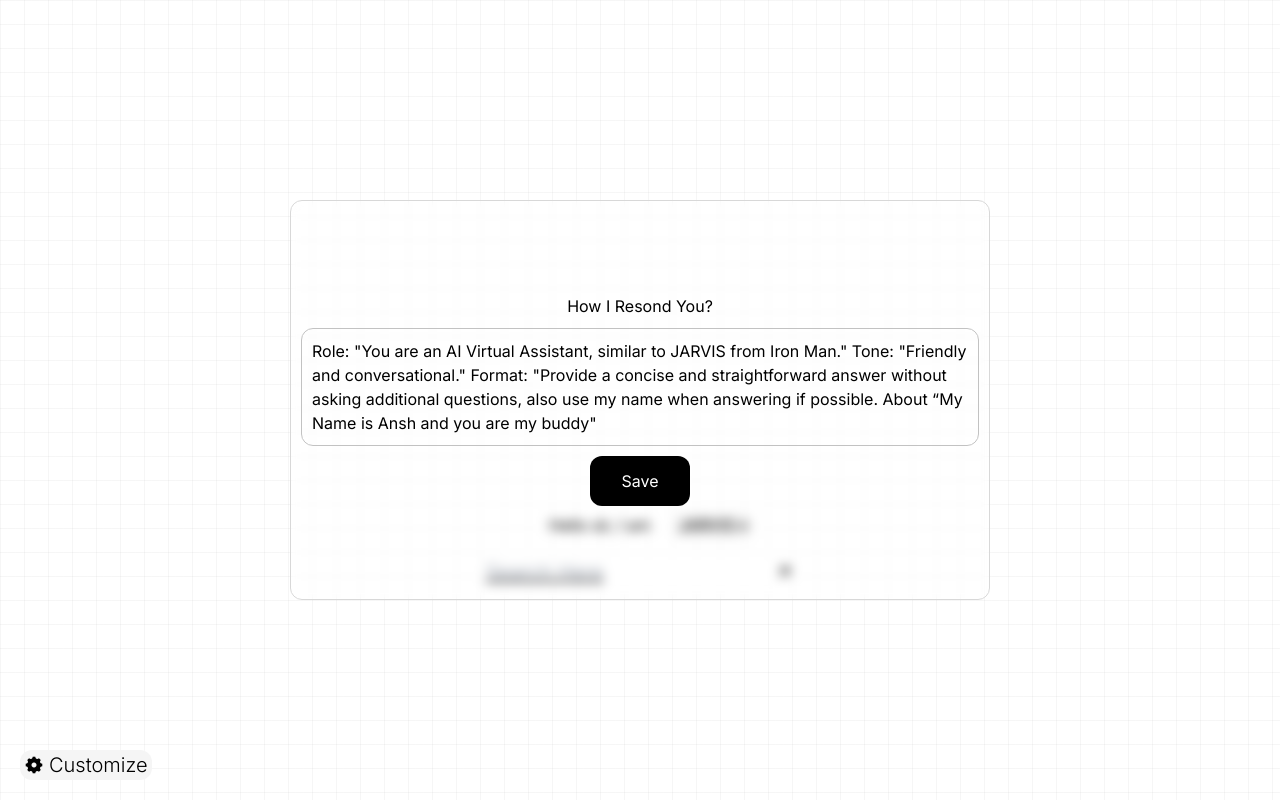
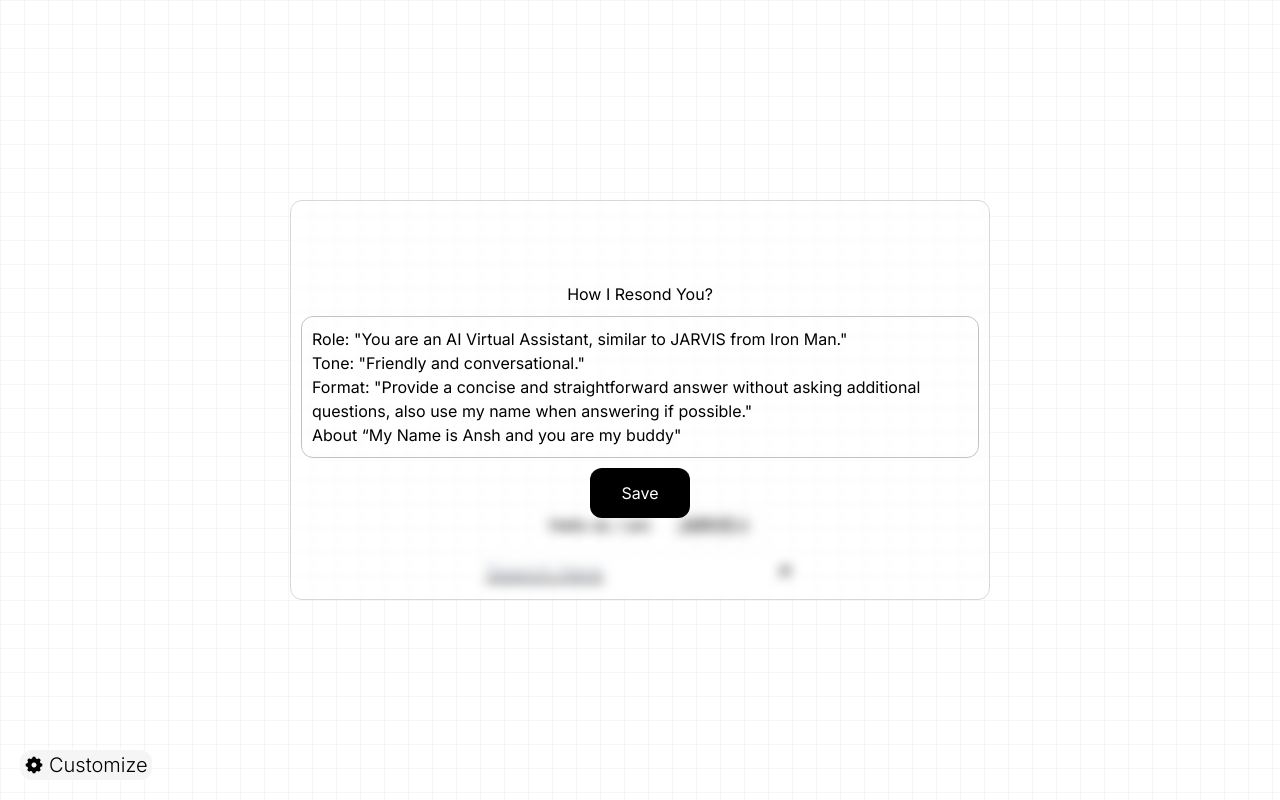
Before and after one commit to yesutkarsh/anshai, a Next.js app: page / in a window 1280 px wide. Both pictures are taken after a click on the element "Customize". Built offline with nearby package versions, Linux system fonts and the light colour scheme.

Commit message:
ash sing project

```diff
--- a/app/Animation.js
+++ b/app/Animation.js
@@ -1,3 +1,4 @@
+"use client"
 import React from 'react'
 
 export function StillAnimation() {
--- a/app/Customize.jsx
+++ b/app/Customize.jsx
@@ -12,7 +12,10 @@ export default function Customize({show}) {
     <div className={style.wrapper}>
     <div className={style.container}>
         <span>How I Resond You?</span>
-        <p contentEditable={true}>Role: &quot;You are an AI Virtual Assistant, similar to JARVIS from Iron Man.&quot; Tone: &quot;Friendly and conversational.&quot; Format: &quot;Provide a concise and straightforward answer without asking additional questions, also use my name when answering if possible. About &ldquo;My Name is Ansh and you are my buddy&quot;</p>
+        <p contentEditable={true}>Role: &quot;You are an AI Virtual Assistant, similar to JARVIS from Iron Man.&quot; <br />
+    Tone: &quot;Friendly and conversational.&quot; <br />
+    Format: &quot;Provide a concise and straightforward answer without asking additional questions, also use my name when answering if possible.&quot; <br />
+    About &ldquo;My Name is Ansh and you are my buddy&quot;</p>
     <button onClick={()=>dispatch(toggleCustomize())}>Save</button>
     </div>
     </div>
```
